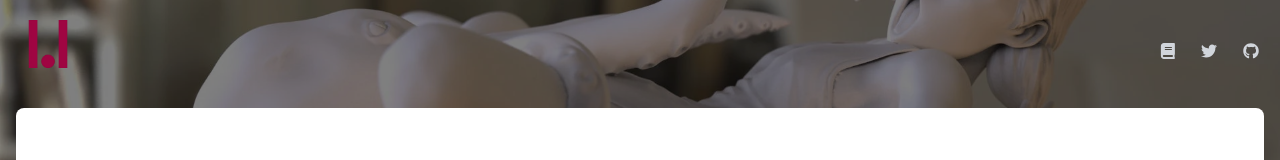
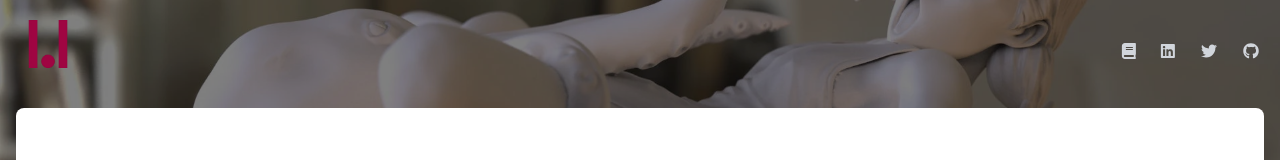
Before and after one commit to mravalli/PersonalBlog, a Next.js app: page /posts in a window 1280 px wide. Shown: the top 160 px of the page. Built offline with nearby package versions, Linux system fonts and the light colour scheme.

Commit message:
Added linkedin link and fixed small bio caption

```diff
--- a/components/layout.js
+++ b/components/layout.js
@@ -2,14 +2,14 @@
 * @Author: Mario Ravalli
 * @Date:   2021-02-19 12:44:17
 * @Last Modified by:   Mario Ravalli
-* @Last Modified time: 2021-03-26 00:10:08
+* @Last Modified time: 2021-09-22 18:57:08
 */
 import Head from 'next/head'
 import Image from 'next/image'
 import Link from 'next/link'
 import { useState } from 'react'
-import { faTwitter, faFacebookSquare, faInstagram, faGithub } from '@fortawesome/free-brands-svg-icons'
-import { faBars, faBook, faHome } from '@fortawesome/free-solid-svg-icons'
+import { faFacebookSquare, faGithub, faInstagram, faLinkedin, faTwitter } from '@fortawesome/free-brands-svg-icons'
+import { faBars, faBook, faHome, faIdBadge } from '@fortawesome/free-solid-svg-icons'
 import { FontAwesomeIcon } from '@fortawesome/react-fontawesome'
 
 const name = 'Mario Ravalli'
@@ -54,6 +54,20 @@ export default function Layout({children, home}) {
 									href="/posts">
 									<FontAwesomeIcon icon={faBook} className="lg:text-gray-300 text-gray-500 text-lg leading-lg h-4 w-4" />
 									<span className="lg:hidden inline-block ml-2">Posts</span>
+								</a>
+							</li>
+							{/*<li className="flex items-center">
+								<a className="lg:text-white lg:hover:text-gray-300 text-gray-800 px-3 py-4 lg:py-2 flex items-center text-xs font-bold"
+									href="/who-i-am">
+									<FontAwesomeIcon icon={faIdBadge} className="lg:text-gray-300 text-gray-500 text-lg leading-lg h-4 w-4" />
+									<span className="lg:hidden inline-block ml-2">Chi sono</span>
+								</a>
+							</li>*/}
+							<li className="flex items-center">
+								<a className="lg:text-white lg:hover:text-gray-300 text-gray-800 px-3 py-4 lg:py-2 flex items-center text-xs uppercase font-bold"
+									target="_blank" href="https://www.linkedin.com/in/marioravalli/">
+									<FontAwesomeIcon icon={faLinkedin} className="lg:text-gray-300 text-gray-500 text-lg leading-lg h-4 w-4" />
+									<span className="lg:hidden inline-block ml-2">Linkedin</span>
 								</a>
 							</li>
 							<li className="flex items-center">
--- a/pages/index.js
+++ b/pages/index.js
@@ -1,7 +1,7 @@
 import Head from 'next/head'
 import Image from 'next/image'
 import Link from 'next/link'
-import { faBriefcase, faMapMarker, faUniversity } from '@fortawesome/free-solid-svg-icons'
+import { faBriefcase, faMapMarker, faMusic } from '@fortawesome/free-solid-svg-icons'
 import { FontAwesomeIcon } from '@fortawesome/react-fontawesome'
 import Date from '../components/date'
 import Layout, { siteTitle } from '../components/layout'
@@ -46,15 +46,15 @@ export default function Home({ lastPost }) {
                     <h3 className="text-4xl font-semibold leading-normal mb-2 text-gray-800 mt-12"> Mario Ravalli </h3>
                     <div className="text-sm leading-normal mt-0 mb-2 text-gray-500 font-bold uppercase">
                       <FontAwesomeIcon icon={faMapMarker} className="inline mr-2 text-lg text-gray-500 h-4 w-4"/>
-                      Ragusa, Italia
+                      Ragusa, Italy
                     </div>
                     <div className="mb-2 text-gray-700 mt-10">
                       <FontAwesomeIcon icon={faBriefcase} className="inline mr-2 text-lg text-gray-500 h-4 w-4" />
-                      Full Stack Developer - Poor Trumpet Player
+                      Full Stack Developer
                     </div>
                     <div className="mb-2 text-gray-700">
-                      <FontAwesomeIcon icon={faUniversity} className="inline mr-2 text-lg text-gray-500 h-4 w-4" />
-                      University of Computer Science
+                      <FontAwesomeIcon icon={faMusic} className="inline mr-2 text-lg text-gray-500 h-4 w-4" />
+                      Poor Flugelhorn Player
                     </div>
                   </div>
                 </div>
```
